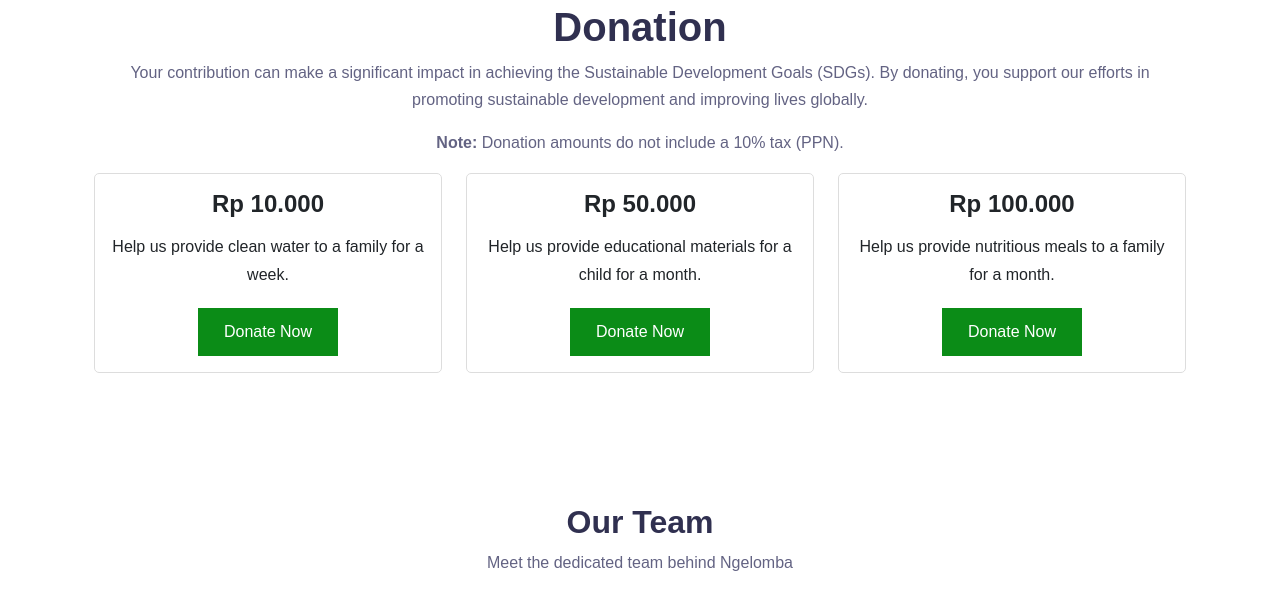
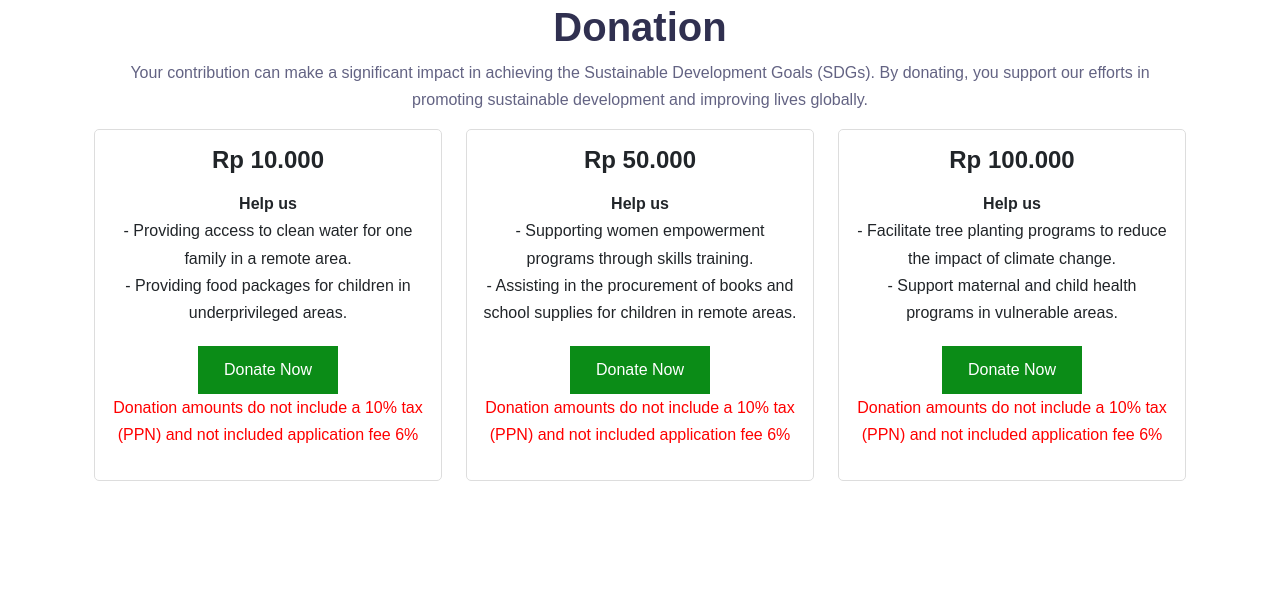
Before and after one commit to samsamsemy/Landing-page, a plain HTML site: page index.html in a window 1280 px wide. Shown: the part 2553-3155 px from the top of the page. Drawn offline with nearby package versions, Linux system fonts and the light colour scheme.

Commit message:
Update index.html

```diff
--- a/index.html
+++ b/index.html
@@ -287,7 +287,6 @@
           <div class="section-title text-center" data-aos="fade-up">
             <h1>Donation</h1>
             <p>Your contribution can make a significant impact in achieving the Sustainable Development Goals (SDGs). By donating, you support our efforts in promoting sustainable development and improving lives globally.</p>
-            <p><strong>Note:</strong> Donation amounts do not include a 10% tax (PPN).</p>
           </div>
           <div class="row">
             <!-- Donation Option 1 -->
@@ -295,8 +294,12 @@
               <div class="card donation-card">
                 <div class="card-body text-center">
                   <h3 class="card-title">Rp 10.000</h3>
-                  <p class="card-text">Help us provide clean water to a family for a week.</p>
+                  <p class="card-text"><span style="font-weight: bold;">Help us</span> <br>
+                    - Providing access to clean water for one family in a remote area. <br>
+                    - Providing food packages for children in underprivileged areas.
+                  </p>
                   <button class="btn btn-brand donation-btn" data-amount="10000">Donate Now</button>
+                  <p style="color: red;">Donation amounts do not include a 10% tax (PPN) and not included application fee 6%</p>
                 </div>
               </div>
             </div>
@@ -305,8 +308,11 @@
               <div class="card donation-card">
                 <div class="card-body text-center">
                   <h3 class="card-title">Rp 50.000</h3>
-                  <p class="card-text">Help us provide educational materials for a child for a month.</p>
+                  <p class="card-text"><span style="font-weight: bold;">Help us</span> <br>
+                    - Supporting women empowerment programs through skills training. <br>
+                    - Assisting in the procurement of books and school supplies for children in remote areas.</p>
                   <button class="btn btn-brand donation-btn" data-amount="50000">Donate Now</button>
+                  <p style="color: red;">Donation amounts do not include a 10% tax (PPN) and not included application fee 6%</p>
                 </div>
               </div>
             </div>
@@ -315,8 +321,11 @@
               <div class="card donation-card">
                 <div class="card-body text-center">
                   <h3 class="card-title">Rp 100.000</h3>
-                  <p class="card-text">Help us provide nutritious meals to a family for a month.</p>
+                  <p class="card-text"><span style="font-weight: bold;">Help us</span> <br>
+                    - Facilitate tree planting programs to reduce the impact of climate change. <br>
+                    - Support maternal and child health programs in vulnerable areas.</p>
                   <button class="btn btn-brand donation-btn" data-amount="100000">Donate Now</button>
+                  <p style="color: red;">Donation amounts do not include a 10% tax (PPN) and not included application fee 6%</p>
                 </div>
               </div>
             </div>
```
